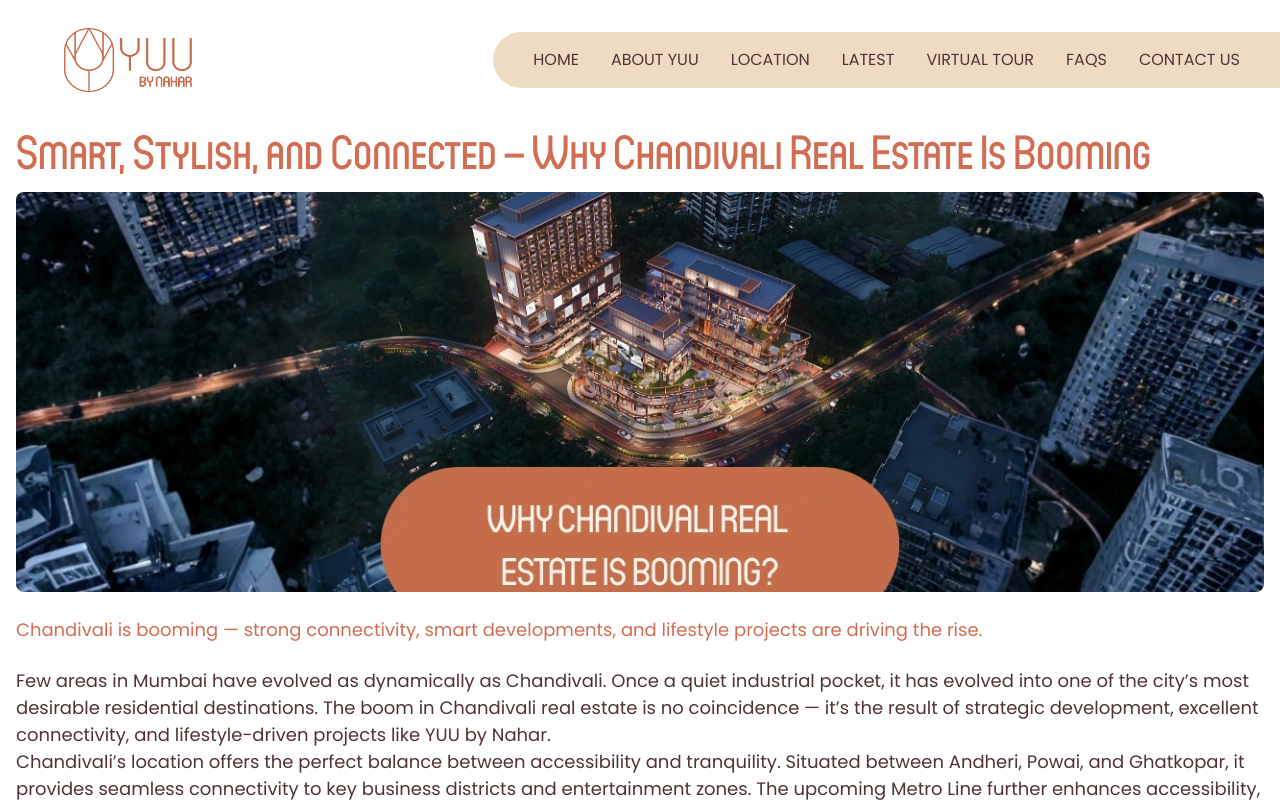
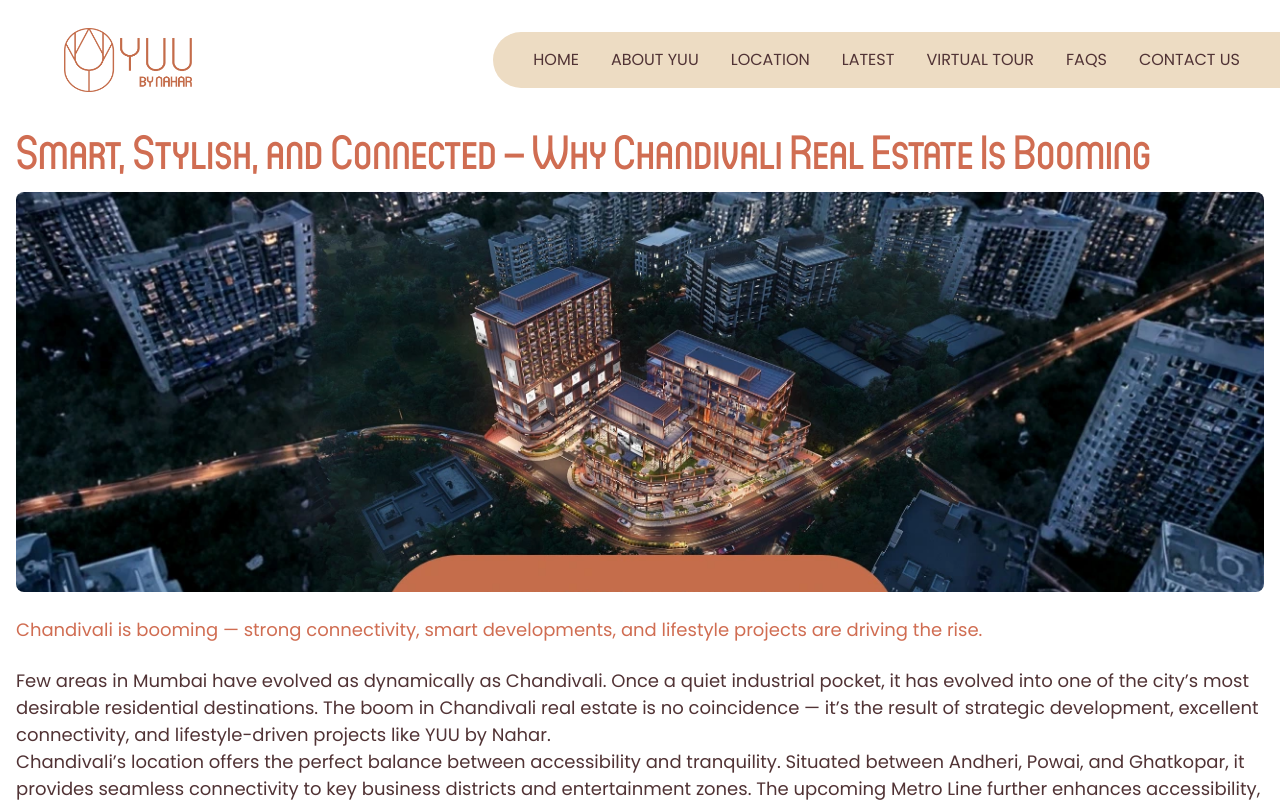
Before and after one commit to codewithafzall/yuu-next, a Next.js app: page /blog/chandivali-real-estate-booming in a window 1280 px wide. Shown: the top 802 px of the page. Built offline with nearby package versions, Linux system fonts and the light colour scheme; a web font is replaced by a local one.

Commit message:
image fix again

```diff
--- a/pages/blog/[slug].js
+++ b/pages/blog/[slug].js
@@ -38,13 +38,11 @@ export default function BlogDetailPage({ post }) {
                         {/* Image */}
                         {post.image ? (
                             <div className="w-full h-[400px] relative mb-6 rounded-lg overflow-hidden">
-                                <Image
+                                <img
                                     src={post.image}
                                     alt={post.title}
-                                    fill
                                     sizes="(max-width: 640px) 100vw, 80vw"
                                     className="object-cover"
-                                    priority
                                 />
                             </div>
                         ) : null}
```
